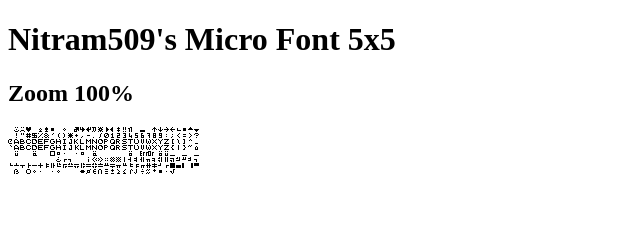
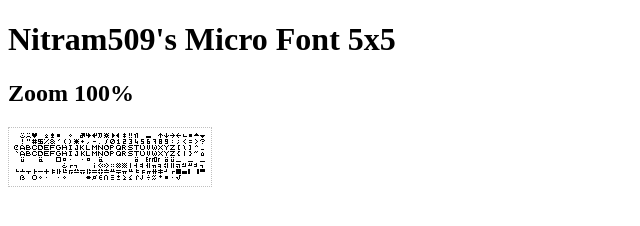
Before and after one commit to nitram509/visual-experiments, a plain HTML site: page micro-font-5x5/sample.html in a window 1280 px wide. Shown: the whole page, without its empty margins (0-640 px from the left). Drawn offline with Linux system fonts and the light colour scheme.

Commit message:
styling border for canvas and better function name

```diff
--- a/micro-font-5x5/sample.html
+++ b/micro-font-5x5/sample.html
@@ -13,13 +13,13 @@
 
 <h2>Zoom 100%</h2>
 <p>
-  <canvas id="micro-font-sample-100" width="512" height="512">
+  <canvas id="micro-font-sample-100" width="192" height="48" style="padding: 5px; border: 1px silver dotted">
     Please, use a modern browser which supports HTML5 Canvas.
   </canvas>
 </p>
 
 <script type="text/javascript">
-  function drawMicroFont() {
+  function drawMicroFont_100percent_putPixel_like() {
     var context = canvas.getContext("2d");
     for (var c = 0; c < Micro_Font_5x5.length / 5; c++) {
       var charImageData = context.createImageData(5, 5);
@@ -43,7 +43,7 @@
 <script type="text/javascript">
   var canvas = document.getElementById('micro-font-sample-100');
   if (canvas.getContext) {
-    drawMicroFont();
+    drawMicroFont_100percent_putPixel_like();
   }
 </script>
 
```
